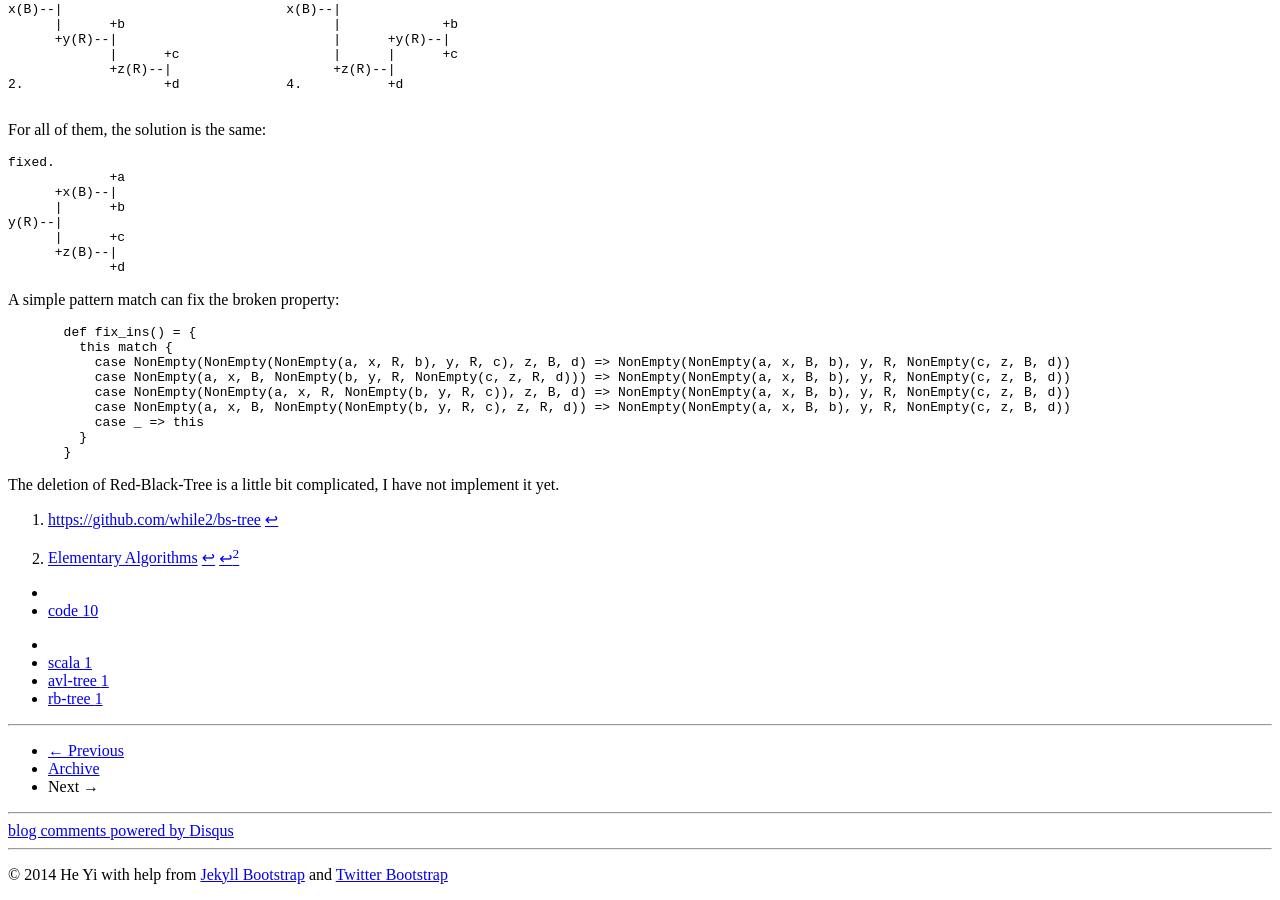
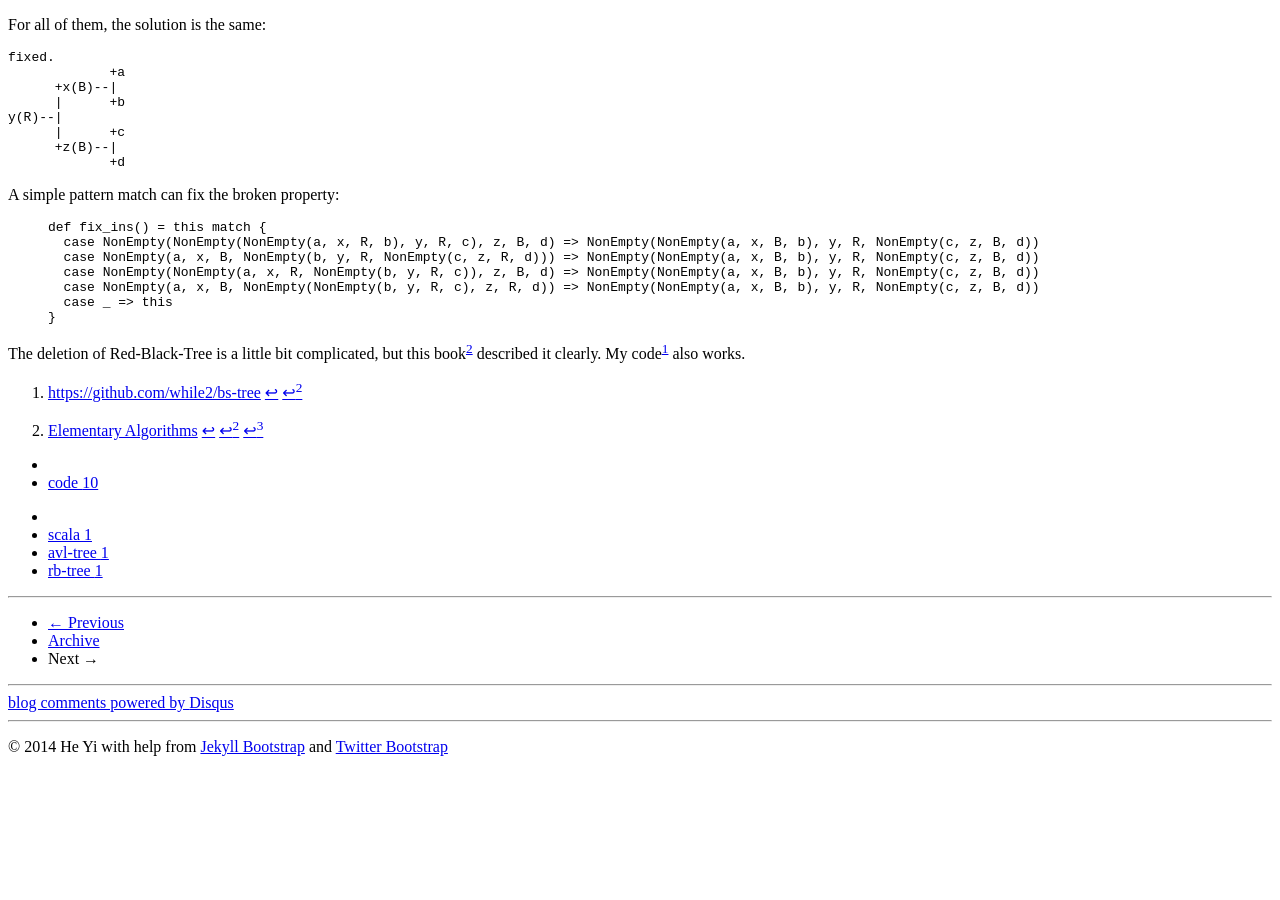
Before and after one commit to while2/while2.github.io, a Jekyll site: the page built from _posts/2014-11-20-binary-search-trees-in-scala.md, in a window 1280 px wide and 900 px high, scrolled down 2150 px. Built offline with Jekyll 4.4.1, drawn with Linux system fonts in a browser that asks for light colours; comment, search, counter and statistics services are not loaded; after the commit the page ends 2922 px from its top, so only the background shows below that; some of the changed text lies outside the part shown.

Commit message:
rb-tree delete

```diff
--- a/_posts/2014-11-20-binary-search-trees-in-scala.md
+++ b/_posts/2014-11-20-binary-search-trees-in-scala.md
@@ -2,10 +2,12 @@
 layout: post
 tags: scala avl-tree rb-tree
 categories: code
+abstract: This article is about the functional definitions for AVL-Tree and Red-Black-Tree. I code it in scala and the code can be found <a href="https://github.com/while2/bs-tree">here</a>.
 
 ---
 
-The complete code can be found here[^1].
+This article is about the functional definitions for AVL-Tree and Red-Black-Tree.
+I code it in scala and the code can be found here[^1].
 
 Functional programming languages are usually more about definition than implementation, which makes them perfect to demonstrate data structures.
 
@@ -42,16 +44,12 @@
 
 {% highlight Scala %}
 case class NonEmpty(left: Tree, key: Int, right: Tree) extends Tree {
-  def rotate_left() = {
-    right match {
-      case NonEmpty(rl, rk, rr) => NonEmpty(NonEmpty(left, key, rl), rk, rr)
-    }
+  def rotate_left() = right match {
+    case NonEmpty(rl, rk, rr) => NonEmpty(NonEmpty(left, key, rl), rk, rr)
   }
 
-  def rotate_right() = {
-    left match {
-      case NonEmpty(ll, lk, lr) => NonEmpty(ll, lk, NonEmpty(lr, key, right))
-    }
+  def rotate_right() = left match {
+    case NonEmpty(ll, lk, lr) => NonEmpty(ll, lk, NonEmpty(lr, key, right))
   }
 }
 {% endhighlight %}
@@ -81,22 +79,19 @@
 
 {% highlight Scala %}
   def balance() = {
-    if (left.height > right.height + 1) {
-      left match {
-        case NonEmpty(ll, lk, lr) => {
-          if (ll.height >= lr.height) rotate_right
-          else NonEmpty(left.rotate_left, key, right).rotate_right
-        }
+    if (left.height > right.height + 1) left match {
+      case NonEmpty(ll, lk, lr) => {
+        if (ll.height >= lr.height) rotate_right
+        else NonEmpty(left.rotate_left, key, right).rotate_right
       }
-    } else if (left.height + 1 < right.height) {
-      right match {
-        case NonEmpty(rl, rk, rr) => {
-          if (rl.height <= rr.height) rotate_left
-          else NonEmpty(left, key, right.rotate_right).rotate_left
-        }
+    }
+    else if (left.height + 1 < right.height) right match {
+      case NonEmpty(rl, rk, rr) => {
+        if (rl.height <= rr.height) rotate_left
+        else NonEmpty(left, key, right.rotate_right).rotate_left
       }
-    } else
-      this
+    }
+    else this
   }
 {% endhighlight %}
 When the left child is more than 2 levels higher than the right one, denote the left child as (ll, lk, lr), the left child's left child, left child's key, left child's right child.
@@ -175,18 +170,16 @@
 
 A simple pattern match can fix the broken property:
 {% highlight scala %}
-  def fix_ins() = {
-    this match {
-      case NonEmpty(NonEmpty(NonEmpty(a, x, R, b), y, R, c), z, B, d) => NonEmpty(NonEmpty(a, x, B, b), y, R, NonEmpty(c, z, B, d))
-      case NonEmpty(a, x, B, NonEmpty(b, y, R, NonEmpty(c, z, R, d))) => NonEmpty(NonEmpty(a, x, B, b), y, R, NonEmpty(c, z, B, d))
-      case NonEmpty(NonEmpty(a, x, R, NonEmpty(b, y, R, c)), z, B, d) => NonEmpty(NonEmpty(a, x, B, b), y, R, NonEmpty(c, z, B, d))
-      case NonEmpty(a, x, B, NonEmpty(NonEmpty(b, y, R, c), z, R, d)) => NonEmpty(NonEmpty(a, x, B, b), y, R, NonEmpty(c, z, B, d))
-      case _ => this
-    }
-  }
+def fix_ins() = this match {
+  case NonEmpty(NonEmpty(NonEmpty(a, x, R, b), y, R, c), z, B, d) => NonEmpty(NonEmpty(a, x, B, b), y, R, NonEmpty(c, z, B, d))
+  case NonEmpty(a, x, B, NonEmpty(b, y, R, NonEmpty(c, z, R, d))) => NonEmpty(NonEmpty(a, x, B, b), y, R, NonEmpty(c, z, B, d))
+  case NonEmpty(NonEmpty(a, x, R, NonEmpty(b, y, R, c)), z, B, d) => NonEmpty(NonEmpty(a, x, B, b), y, R, NonEmpty(c, z, B, d))
+  case NonEmpty(a, x, B, NonEmpty(NonEmpty(b, y, R, c), z, R, d)) => NonEmpty(NonEmpty(a, x, B, b), y, R, NonEmpty(c, z, B, d))
+  case _ => this
+}
 {% endhighlight %}
 
-The deletion of Red-Black-Tree is a little bit complicated, I have not implement it yet.
+The deletion of Red-Black-Tree is a little bit complicated, but this book[^2] described it clearly. My code[^1] also works.
 
 [^1]: [https://github.com/while2/bs-tree](https://github.com/while2/bs-tree)
 [^2]: [Elementary Algorithms](https://sites.google.com/site/algoxy/home)
```
